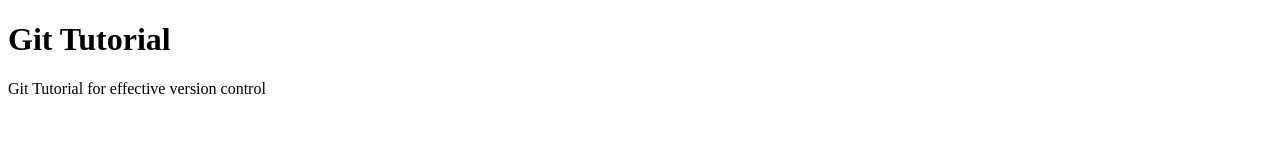
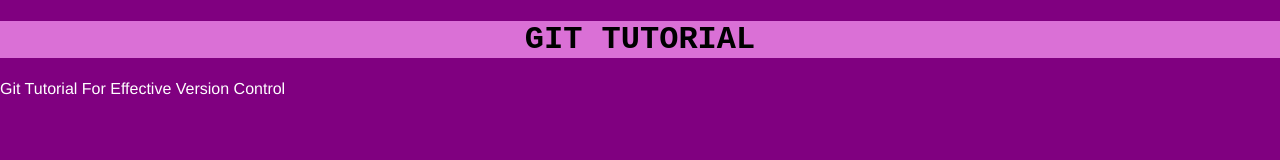
Before and after one commit to Teyinloluwa/Tolani, a plain HTML site: page index.html in a window 1280 px wide. Drawn offline with Linux system fonts and the light colour scheme.

Commit message:
added styling

```diff
--- a/index.html
+++ b/index.html
@@ -4,6 +4,7 @@
     <meta charset="UTF-8">
     <meta name="viewport" content="width=device-width, initial-scale=1.0">
     <meta http-equiv="X-UA-Compatible" content="ie=edge">
+    <link rel="stylesheet" href="style.css">
     <title>Git Tutorial</title>
 </head>
 <body>
--- /dev/null
+++ b/style.css
@@ -0,0 +1,19 @@
+body {
+    margin: 0;
+    background-color: purple;
+    color:white;
+    }
+
+h1 {
+    font-family: 'Courier New', Courier, monospace;
+    font-weight: 50px;
+    background-color: orchid;
+    text-transform: uppercase;
+    color: black;
+    text-align: center;
+}
+
+p {
+    font-family: 'Franklin Gothic Medium', 'Arial Narrow', Arial, sans-serif;
+    text-transform: capitalize;
+}
```
